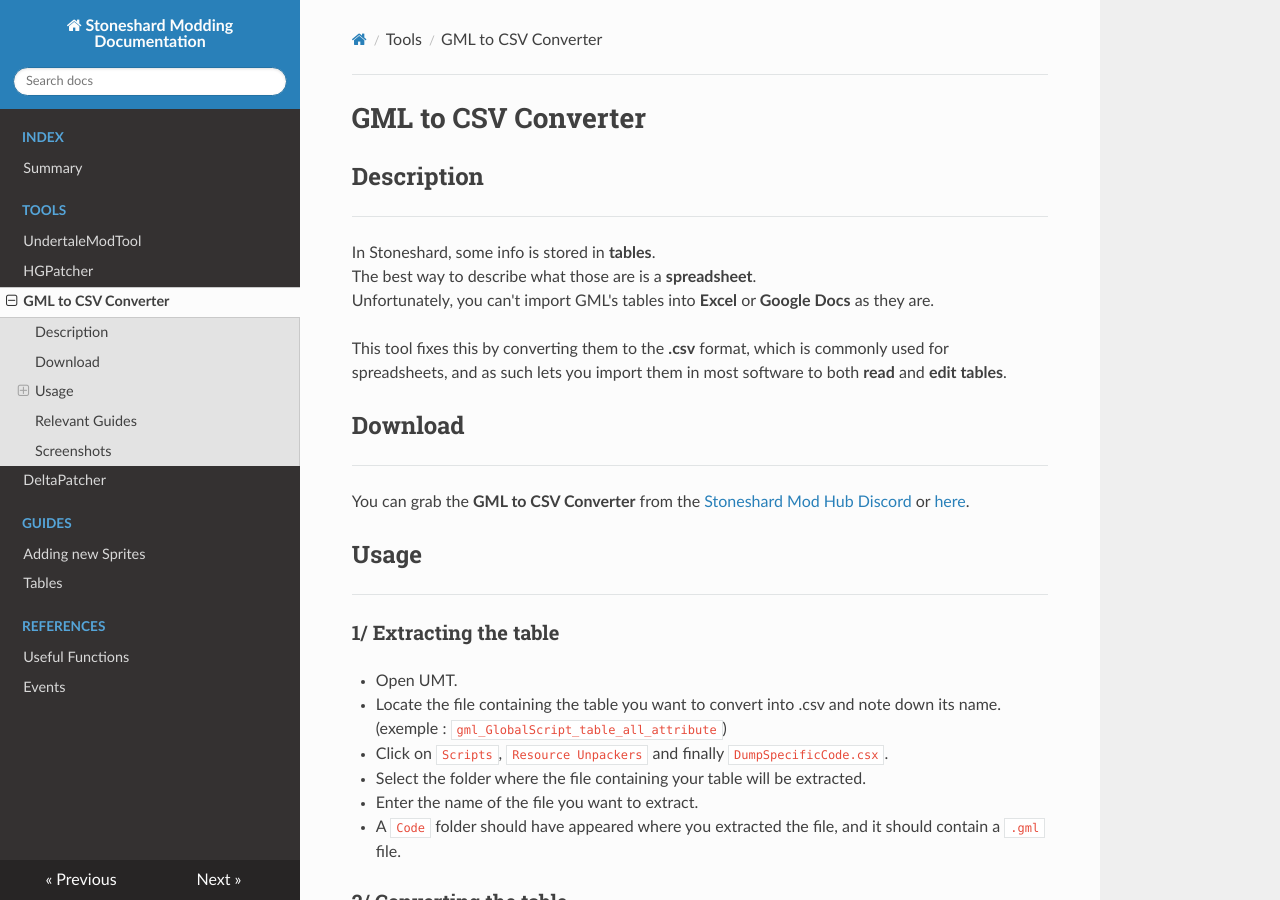
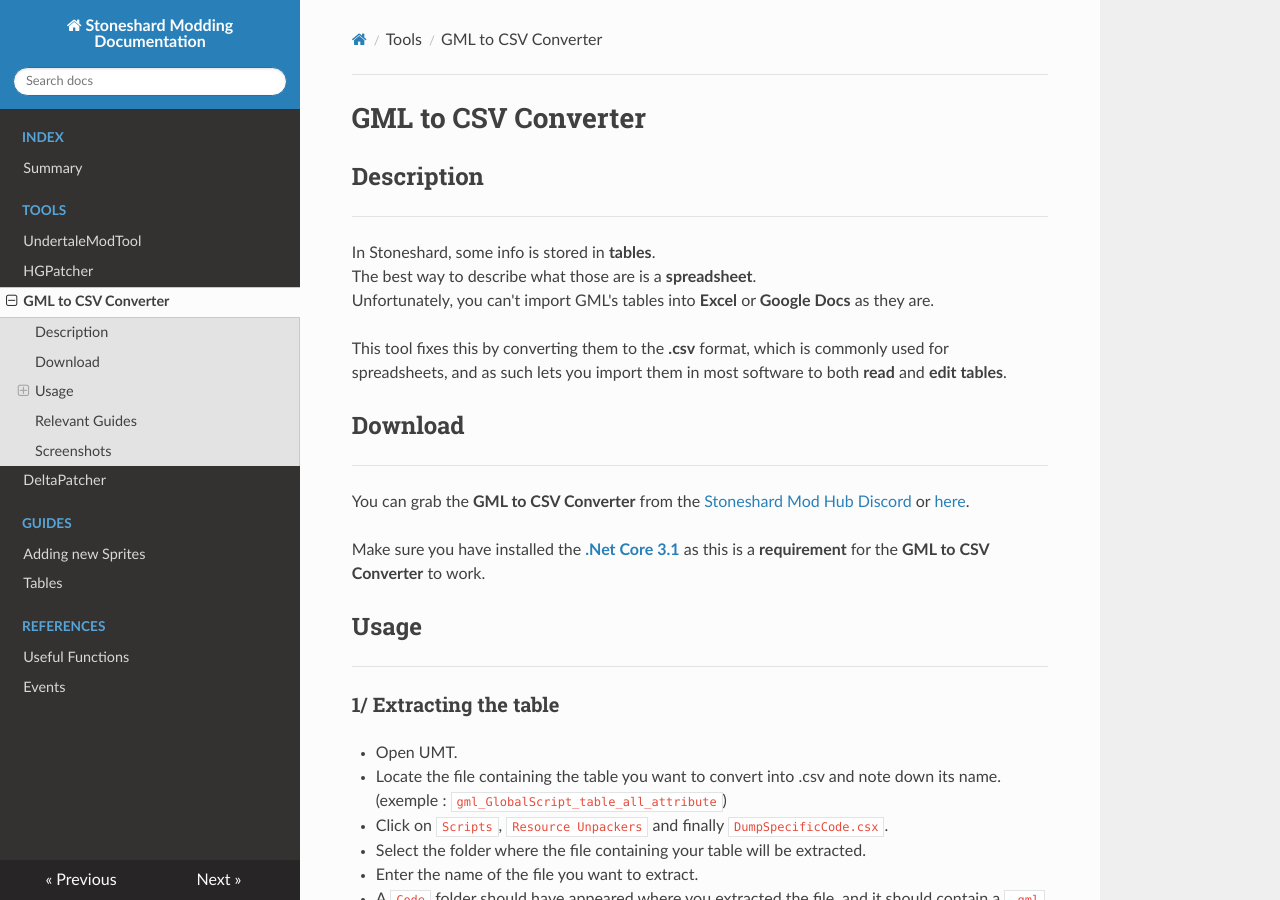
Before and after one commit to Nylux/StoneshardModding, an MkDocs documentation site: the page built from docs/tools/gmltocsv.md, in a window 1280 px wide and 900 px high. Built offline with MkDocs 1.6.1, drawn with Linux system fonts in a browser that asks for light colours; nearby versions of some CDN libraries.

Commit message:
Adding .Net Core 3.1 requirement to GML/CSV converter

```diff
--- a/docs/tools/gmltocsv.md
+++ b/docs/tools/gmltocsv.md
@@ -15,6 +15,8 @@ This tool fixes this by converting them to the **.csv** format, which is commonl
 ---
 
 You can grab the **GML to CSV Converter** from the [Stoneshard Mod Hub Discord](https://discord.gg/YxfRKYUuht) or [here](../downloads/CSV_GML_Converter.zip){:download}.
+
+Make sure you have installed the **[.Net Core 3.1](https://dotnet.microsoft.com/en-us/download/dotnet/3.1)** as this is a **requirement** for the **GML to CSV Converter** to work.
 
 ## Usage
 
```
Also changed, not shown: docs/guides/tables.md (+1 -0 lines).
